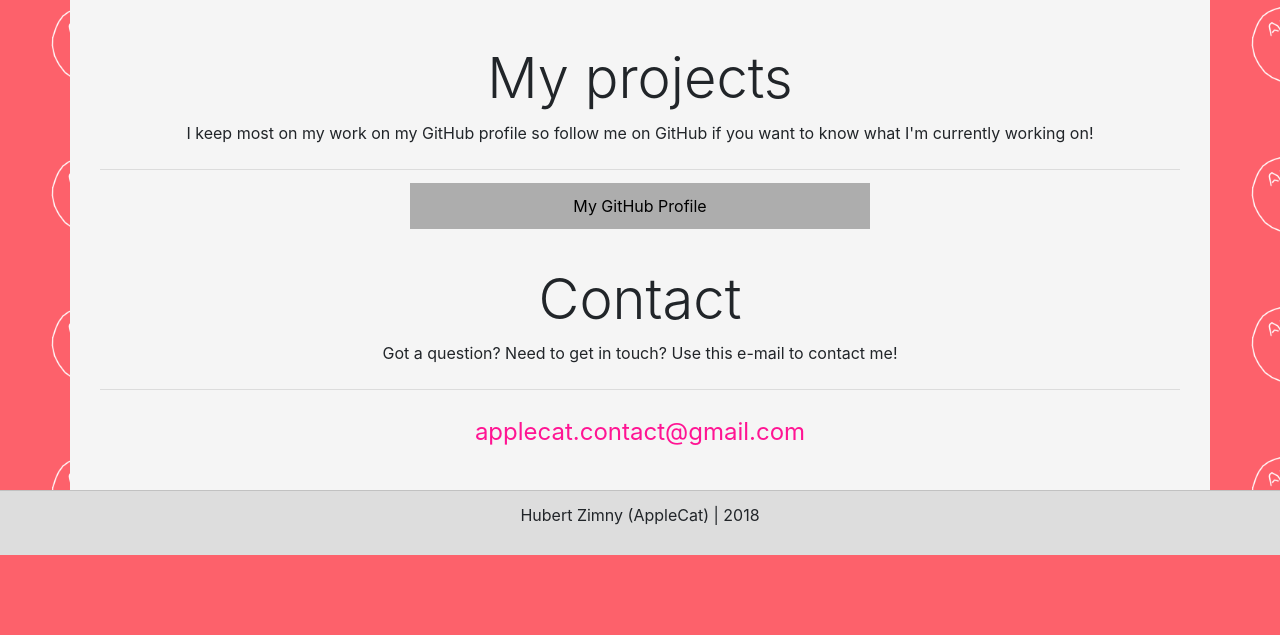
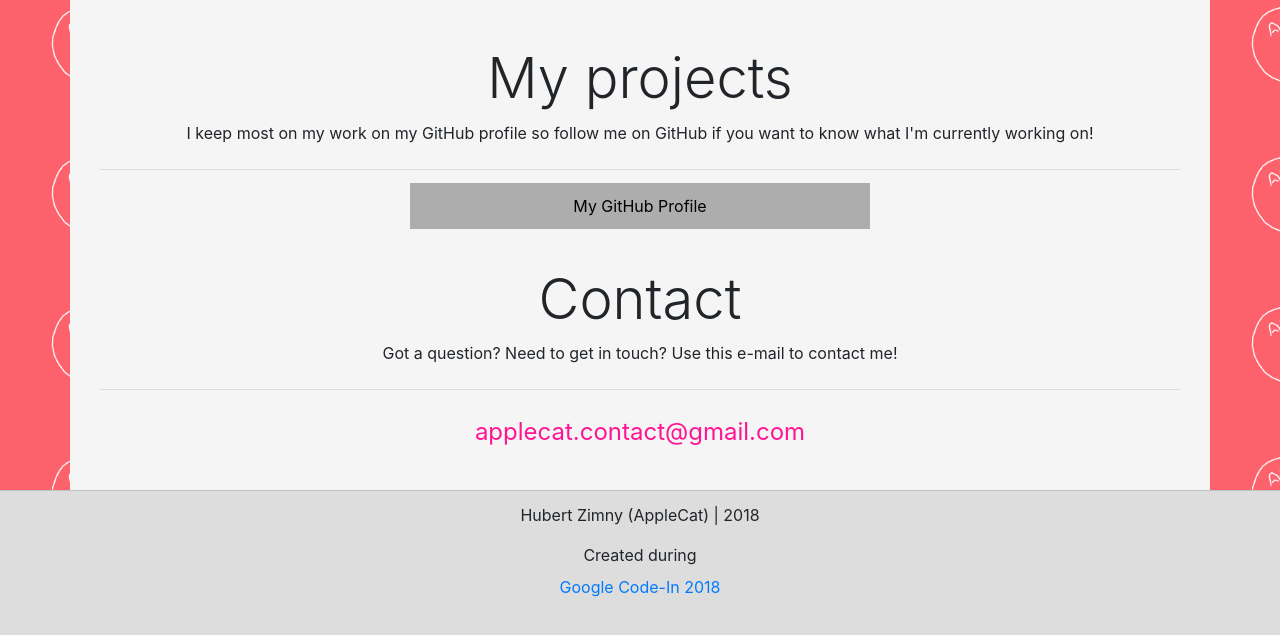
Before and after one commit to AppleC4T/applec4t.github.io, a plain HTML site: page index.html in a window 1280 px wide. Shown: the part 1920-2555 px from the top of the page. Before the commit the page ends 2475 px from the top, so only its background shows below. Drawn offline with Linux system fonts and the light colour scheme.

Commit message:
Update index.html

```diff
--- a/index.html
+++ b/index.html
@@ -101,6 +101,7 @@
 	  <div class="card-footer" id="footer">
 	  <div align="center">
 		  <p> Hubert Zimny (AppleCat) | 2018</p>
+		  <p> Created during <a href="https://developers.google.com/open-source/gci/" target="_blank" class="nav-link"> Google Code-In 2018</a></p>
 		  </div>
 	  </div>
 	<!-- jQuery (necessary for Bootstrap's JavaScript plugins) -->
```
